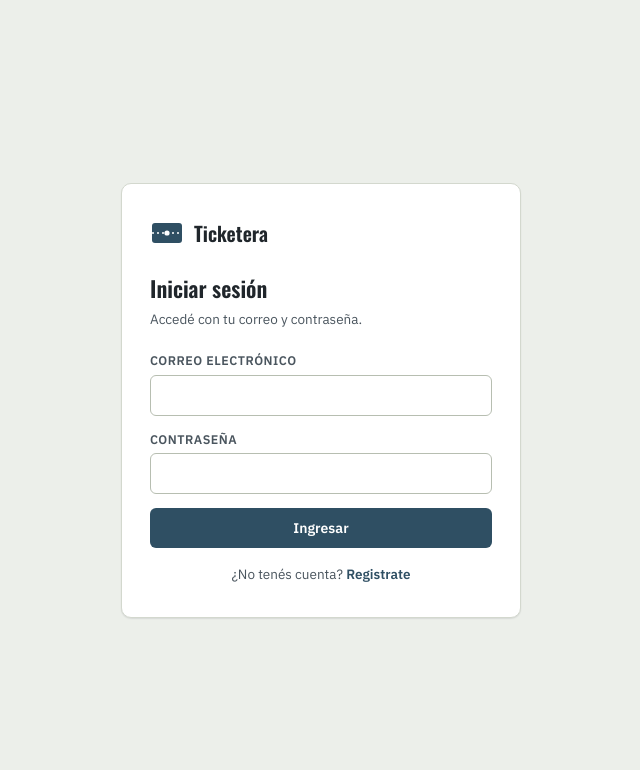
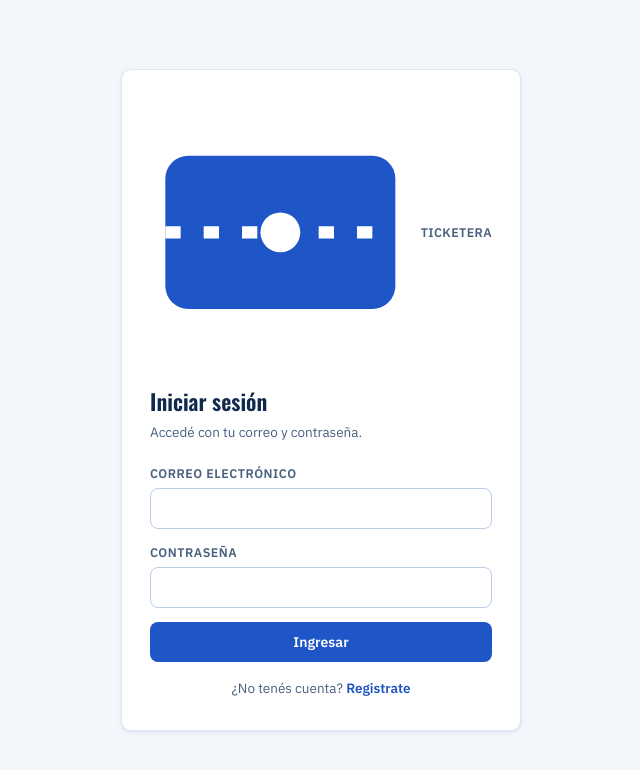
Before and after one commit to flemaborcam/ticketera-borcam, a website: page public/index.html in a window 1280 px wide. Shown: the whole page, without its empty margins (319-959 px from the left). Drawn offline with nearby package versions, Linux system fonts and the light colour scheme; no server answers.

Commit message:
Change title and update CSS variables in index.html
Updated the title and various CSS variables for styling.

```diff
--- a/public/index.html
+++ b/public/index.html
@@ -3,17 +3,17 @@
 <head>
 <meta charset="UTF-8">
 <meta name="viewport" content="width=device-width, initial-scale=1.0, viewport-fit=cover">
-<title>Ticketera — Mesa de soporte</title>
+<title>Borcam — Sistema de Tickets</title>
 <link rel="preconnect" href="https://fonts.googleapis.com">
 <link rel="preconnect" href="https://fonts.gstatic.com" crossorigin>
 <link href="https://fonts.googleapis.com/css2?family=Oswald:wght@500;600;700&family=IBM+Plex+Sans:wght@400;500;600;700&family=IBM+Plex+Mono:wght@400;500&display=swap" rel="stylesheet">
 <style>
   :root{
-    --ink:#20262B; --ink-soft:#4A555E; --paper:#ECEFEA; --card:#FFFFFF;
-    --line:#D3D8CE; --line-strong:#B7BEB1; --brand:#2F4F63; --brand-2:#5C89A6; --brand-tint:#E4EBEE;
-    --stamp-red:#B8402E; --stamp-red-tint:#F6E4E0; --stamp-amber:#B3811C; --stamp-amber-tint:#F5EAD4;
-    --stamp-green:#2E7350; --stamp-green-tint:#E1EFE7; --gray:#7A8390; --gray-tint:#EBEDEA;
-    --radius:6px; --shadow:0 1px 2px rgba(32,38,43,.06),0 1px 1px rgba(32,38,43,.04);
+    --ink:#0F2A4D; --ink-soft:#48607F; --paper:#F3F7FC; --card:#FFFFFF;
+    --line:#DCE7F5; --line-strong:#B7CDE8; --brand:#1E56C7; --brand-2:#3D7EF0; --brand-tint:#E7F0FE;
+    --stamp-red:#C43D3D; --stamp-red-tint:#FBE7E7; --stamp-amber:#B3811C; --stamp-amber-tint:#F5EAD4;
+    --stamp-green:#1F8A5F; --stamp-green-tint:#E1F5EC; --gray:#7488A3; --gray-tint:#EAF1FA;
+    --radius:8px; --shadow:0 1px 2px rgba(15,42,77,.07),0 2px 6px rgba(15,42,77,.05);
     --font-display:'Oswald',sans-serif; --font-body:'IBM Plex Sans',sans-serif; --font-mono:'IBM Plex Mono',monospace;
   }
   *{box-sizing:border-box;} html,body{margin:0;padding:0;}
@@ -30,18 +30,20 @@
   .error-text{color:var(--stamp-red);font-size:13px;margin:-6px 0 12px;} .hint-text{color:var(--ink-soft);font-size:12.5px;margin-top:4px;}
   .auth-wrap{min-height:100vh;display:flex;align-items:center;justify-content:center;padding:24px;}
   .auth-card{width:100%;max-width:400px;background:var(--card);border:1px solid var(--line);border-radius:10px;box-shadow:var(--shadow);padding:32px 28px;}
-  .brand-mark{display:flex;align-items:center;gap:10px;margin-bottom:22px;} .brand-mark .logo{width:34px;height:34px;flex:none;}
-  .brand-mark .name{font-family:var(--font-display);font-size:20px;font-weight:600;color:var(--ink);}
+
   .auth-card h1{font-family:var(--font-display);font-size:22px;font-weight:600;margin:0 0 4px;} .auth-card .sub{color:var(--ink-soft);font-size:13.5px;margin:0 0 22px;}
   .auth-toggle{text-align:center;margin-top:16px;font-size:13.5px;color:var(--ink-soft);} .auth-toggle button{background:none;border:none;color:var(--brand);font-weight:600;padding:0;font-size:13.5px;}
   .demo-note{margin-top:18px;padding:10px 12px;background:var(--brand-tint);border-radius:var(--radius);font-size:12.5px;color:var(--brand);}
   .shell{display:flex;min-height:100vh;}
   .sidebar{width:220px;flex:none;background:var(--ink);color:#EDEFEC;display:flex;flex-direction:column;padding:20px 14px;position:sticky;top:0;height:100vh;}
-  .sidebar .brand-mark .name{color:#fff;} .sidebar nav{margin-top:20px;display:flex;flex-direction:column;gap:2px;flex:1;}
-  .nav-btn{display:flex;align-items:center;gap:10px;padding:10px 12px;border-radius:6px;background:none;border:none;color:#C7CDC8;font-size:14px;font-weight:500;text-align:left;}
+  .brand-mark{display:flex;align-items:center;gap:10px;margin-bottom:22px;}
+  .brand-mark .logo-img{height:36px;width:auto;display:block;object-fit:contain;}
+  .brand-mark .name{font-family:var(--font-body);font-size:12.5px;font-weight:600;color:var(--ink-soft);letter-spacing:.03em;text-transform:uppercase;}
+  .sidebar .brand-mark .name{color:#CDE0FA;} .sidebar nav{margin-top:20px;display:flex;flex-direction:column;gap:2px;flex:1;}
+  .nav-btn{display:flex;align-items:center;gap:10px;padding:10px 12px;border-radius:6px;background:none;border:none;color:#B9CDEC;font-size:14px;font-weight:500;text-align:left;}
   .nav-btn:hover{background:rgba(255,255,255,.06);color:#fff;} .nav-btn.active{background:var(--brand);color:#fff;} .nav-btn .ico{width:18px;text-align:center;flex:none;}
   .sidebar-foot{border-top:1px solid rgba(255,255,255,.12);padding-top:12px;margin-top:10px;}
-  .who{font-size:12.5px;color:#9AA39B;padding:0 12px 8px;} .who strong{display:block;color:#fff;font-size:13.5px;}
+  .who{font-size:12.5px;color:#8FAAD4;padding:0 12px 8px;} .who strong{display:block;color:#fff;font-size:13.5px;}
   .main{flex:1;min-width:0;display:flex;flex-direction:column;}
   .topbar{display:none;align-items:center;justify-content:space-between;padding:14px 16px;background:var(--ink);color:#fff;position:sticky;top:0;z-index:5;}
   .content{padding:26px 30px 90px;max-width:1000px;width:100%;margin:0 auto;}
```
